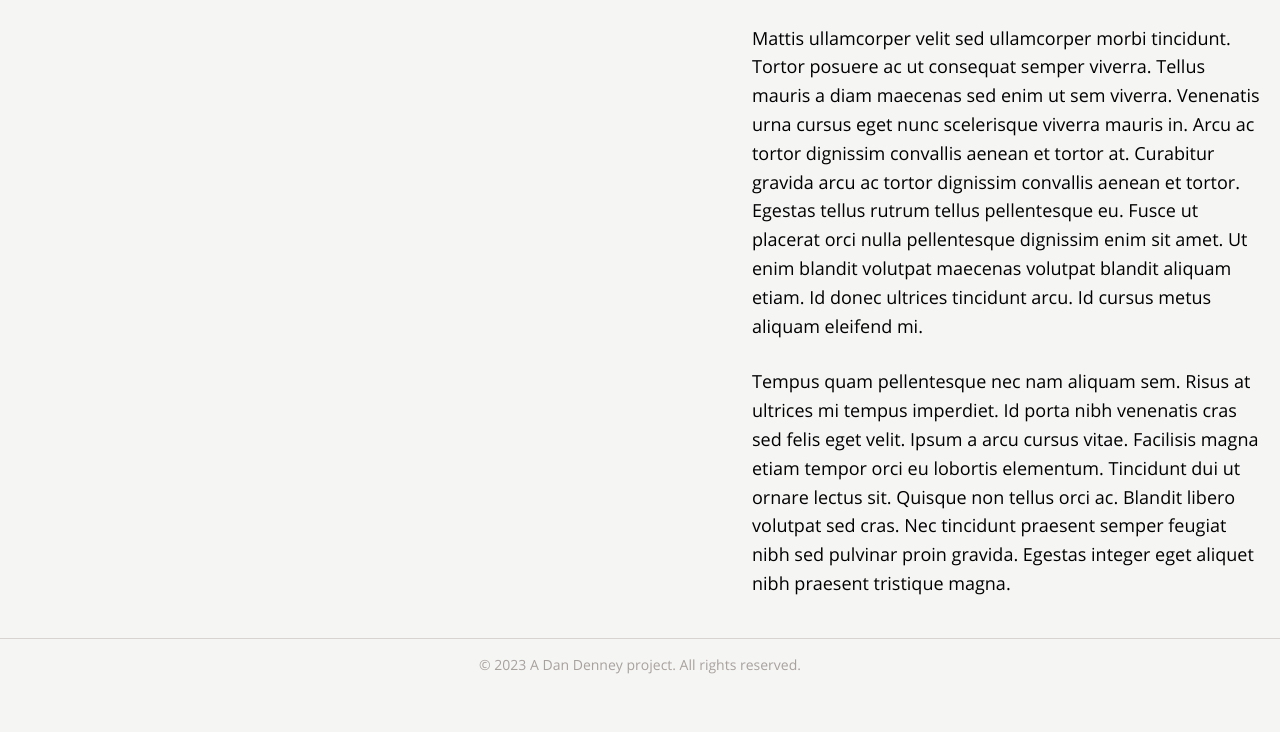
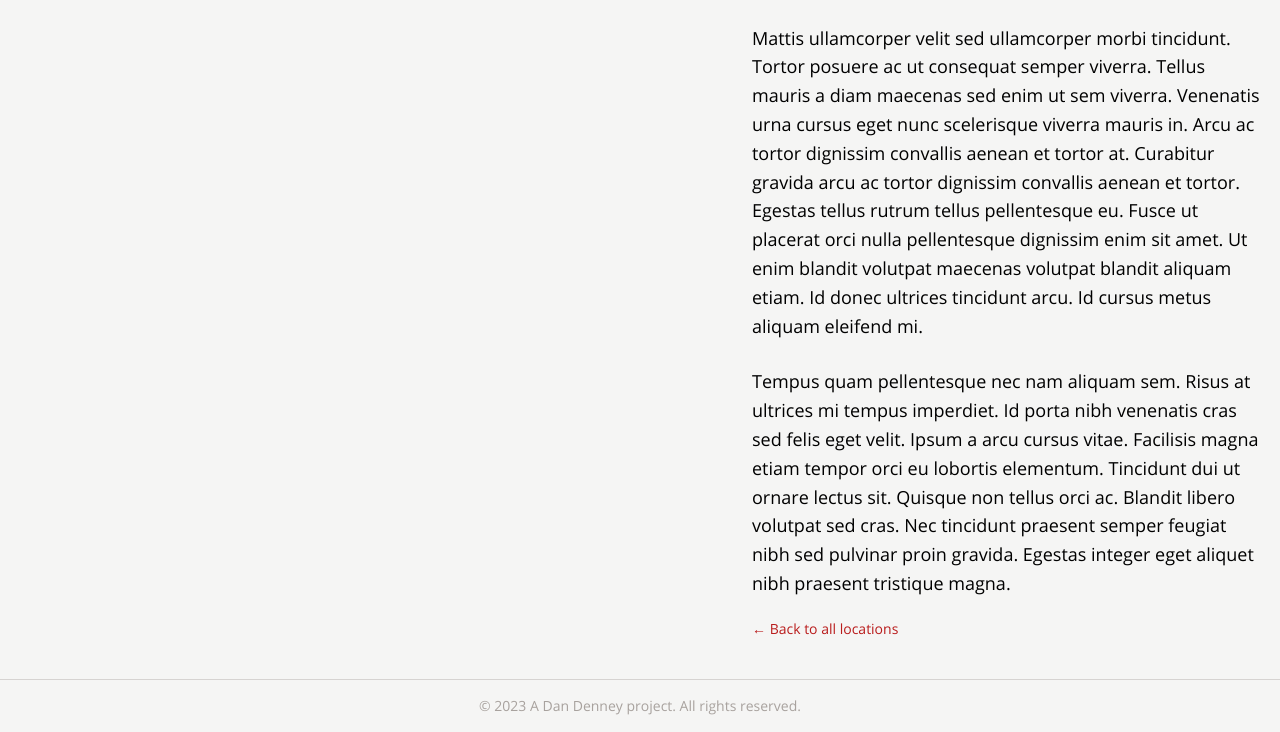
Before and after one commit to dandenney/no-reserv-ai-tions, an Astro site: page /about in a window 1280 px wide. Shown: the part 1359-2091 px from the top of the page. Before the commit the page ends 2050 px from the top, so only its background shows below. Built offline with nearby package versions, Linux system fonts and the light colour scheme; Astro itself is replaced by a stand-in of ours.

Commit message:
feat(blog): add back to all locations link

```diff
--- a/src/layouts/BlogPost.astro
+++ b/src/layouts/BlogPost.astro
@@ -47,8 +47,11 @@ const { city, description, heroImage, heroImageAlt, heroImageAttribution, heroIm
 					</div>
 					<div class="longform pt-8">
 						<slot />
+
+						<a href="/" class="block mt-8 text-red-700 text-sm hover:text-red-800">&#8592 Back to all locations</a>
 					</div>
 				</div>
+
 			</article>
 		</main>
 		<Footer />
```
